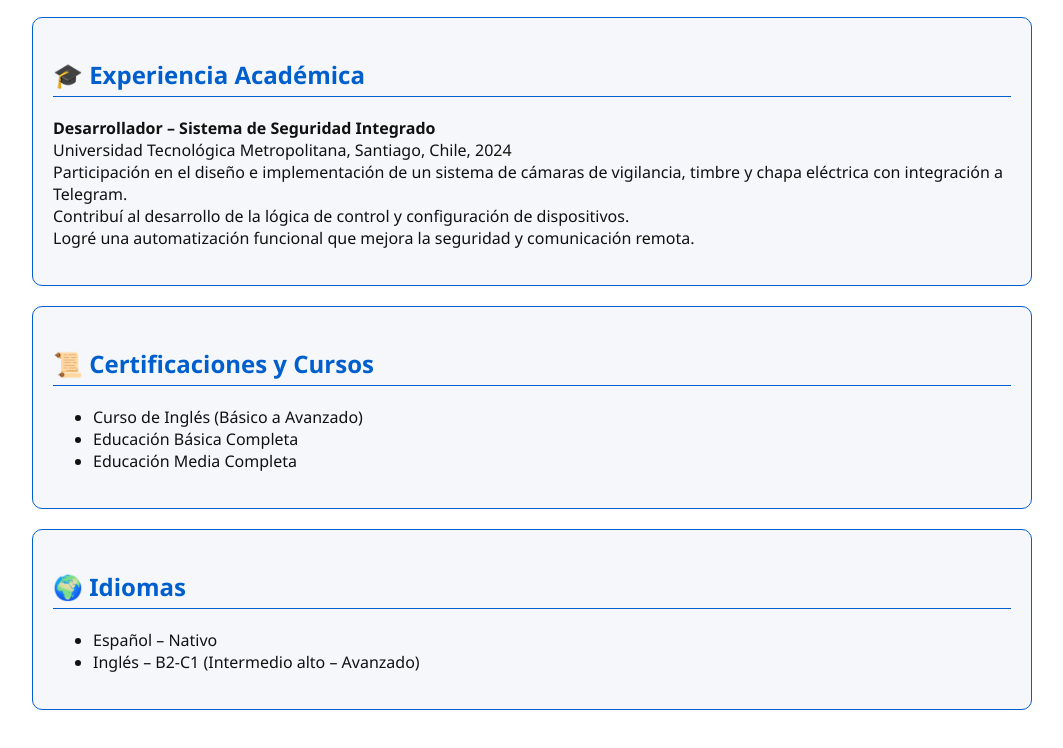
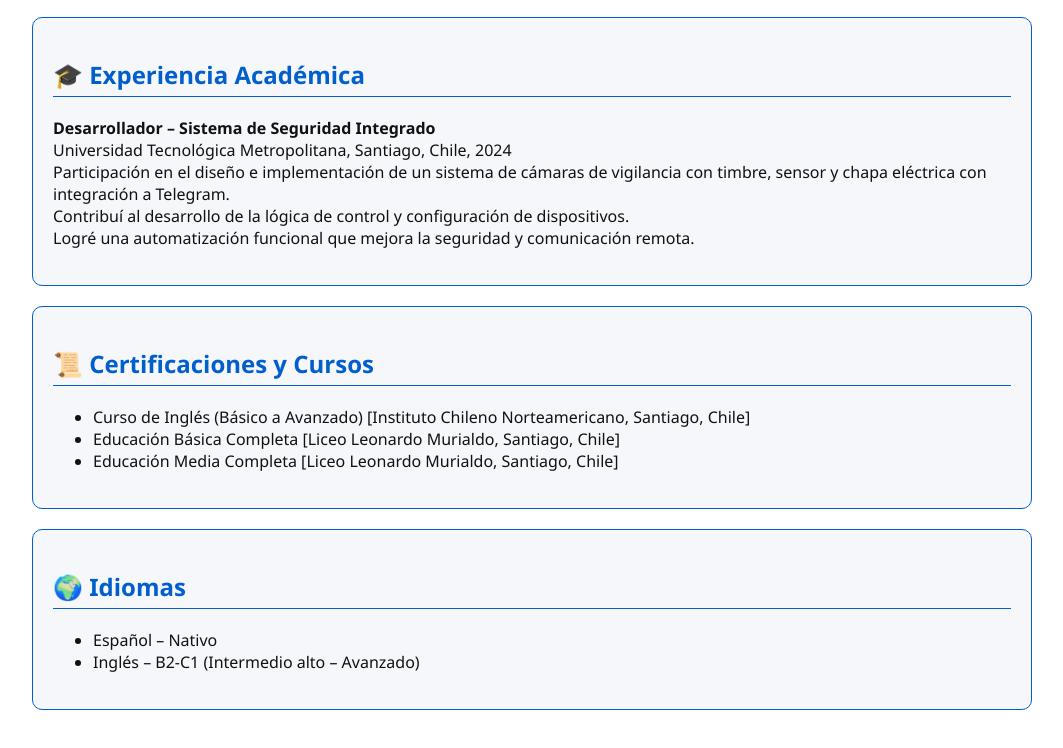
Before and after one commit to ferniloo/micv, a plain HTML site: page index.html in a window 1280 px wide. Shown: the part 1050-1798 px from the top of the page, without its empty margins (108-1171 px from the left). Drawn offline with Linux system fonts and the light colour scheme.

Commit message:
Update index.html

```diff
--- a/index.html
+++ b/index.html
@@ -155,7 +155,7 @@
       <h2>🎓 Experiencia Académica</h2>
       <p><strong>Desarrollador – Sistema de Seguridad Integrado</strong><br>
       Universidad Tecnológica Metropolitana, Santiago, Chile, 2024<br>
-      Participación en el diseño e implementación de un sistema de cámaras de vigilancia, timbre y chapa eléctrica con integración a Telegram.<br>
+      Participación en el diseño e implementación de un sistema de cámaras de vigilancia con timbre, sensor y chapa eléctrica con integración a Telegram.<br>
       Contribuí al desarrollo de la lógica de control y configuración de dispositivos.<br>
       Logré una automatización funcional que mejora la seguridad y comunicación remota.</p>
     </section>
@@ -163,9 +163,9 @@
     <section>
       <h2>📜 Certificaciones y Cursos</h2>
       <ul>
-        <li>Curso de Inglés (Básico a Avanzado)</li>
-        <li>Educación Básica Completa</li>
-        <li>Educación Media Completa</li>
+        <li>Curso de Inglés (Básico a Avanzado) [Instituto Chileno Norteamericano, Santiago, Chile]</li>
+        <li>Educación Básica Completa [Liceo Leonardo Murialdo, Santiago, Chile]</li>
+        <li>Educación Media Completa [Liceo Leonardo Murialdo, Santiago, Chile]</li>
       </ul>
     </section>
 
```
